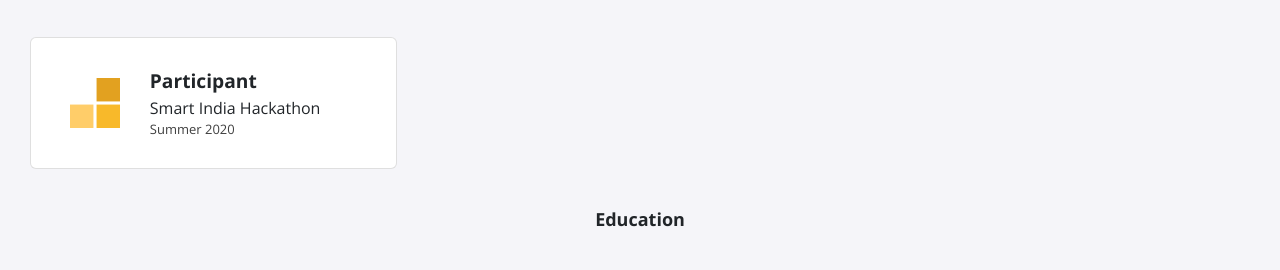
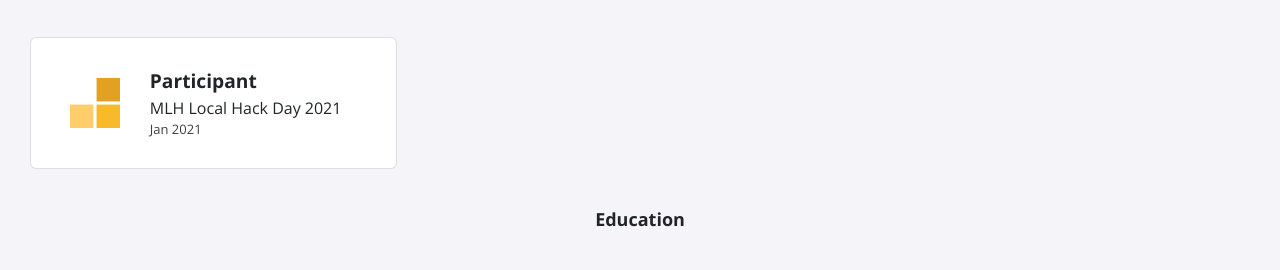
Before and after one commit to Divyaanshmertia/Divyaanshmertia.github.io, a Jekyll site: the page built from index.html, in a window 1280 px wide. Shown: the part 692-962 px from the top of the page. Built offline with Jekyll 4.4.1, drawn with Linux system fonts in a browser that asks for light colours; nearby versions of some CDN libraries.

Commit message:
Update experience.yml

```diff
--- a/_data/experience.yml
+++ b/_data/experience.yml
@@ -2,3 +2,8 @@
   company: Smart India Hackathon
   dates:   Summer 2020
   logo: fellowship.svg
+
+  -role: Participant
+  company: MLH Local Hack Day 2021
+  dates: Jan 2021
+  logo: fellowship.svg
```
